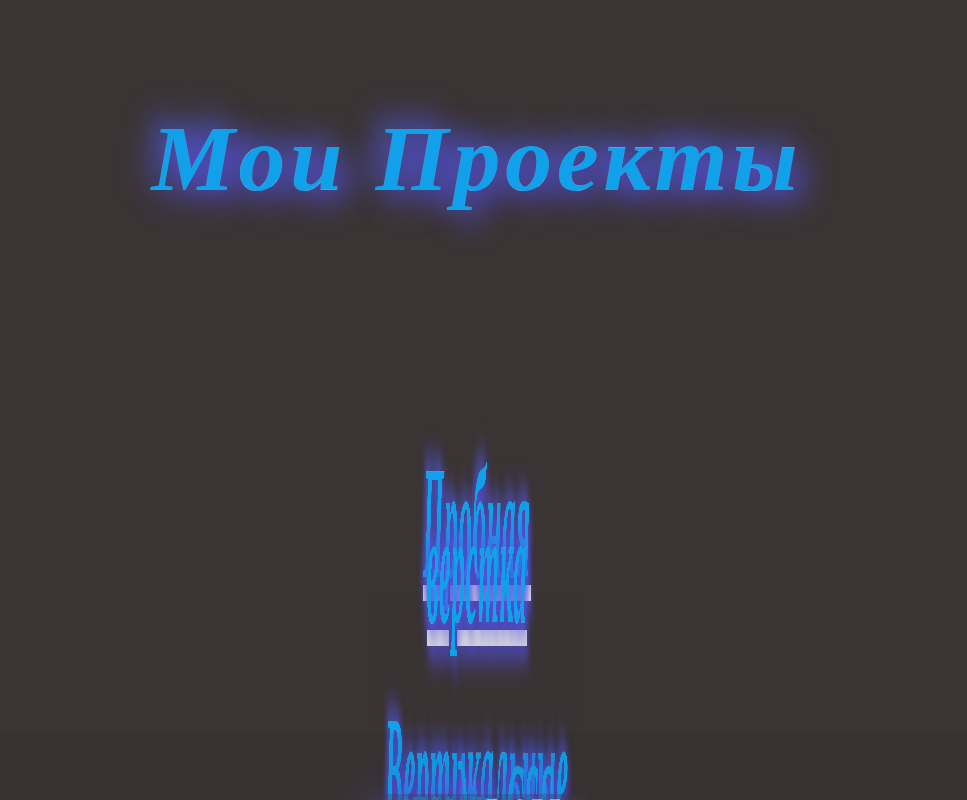
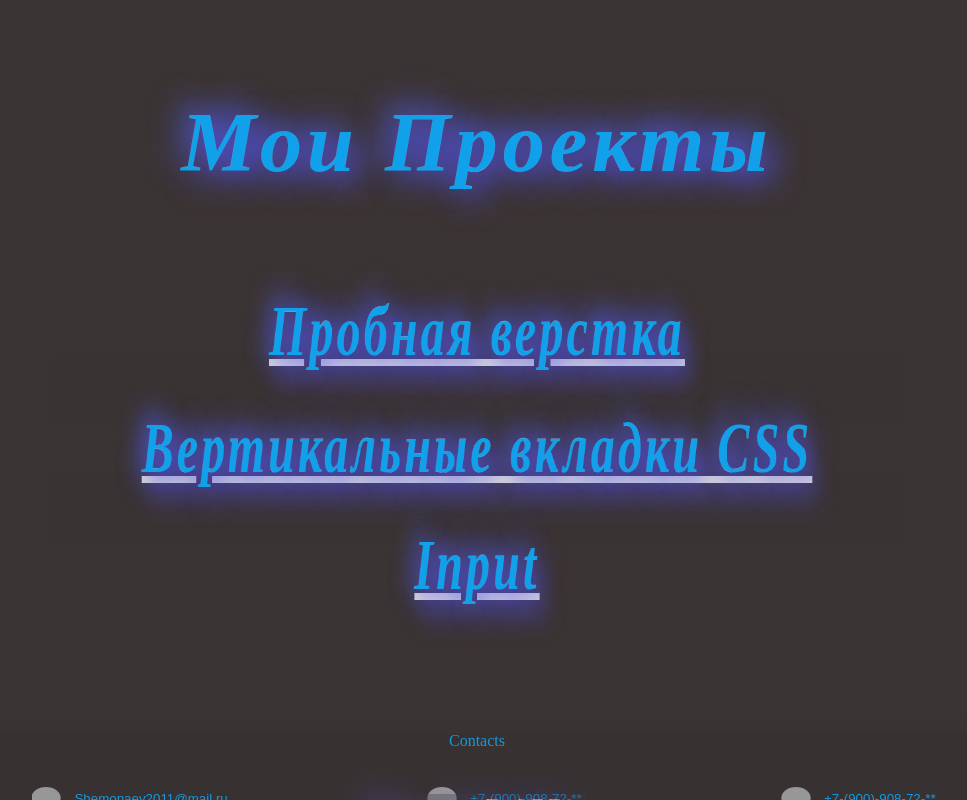
Before and after one commit to Sergey-Shemonaev/portfolio_test, a SvelteKit app: page / in a window 1280 px wide. Shown: the part 720-1520 px from the top of the page, without its empty margins (163-1130 px from the left). Built offline with nearby package versions, Linux system fonts and the light colour scheme; grey boxes are pictures that could not be loaded.

Commit message:
Update Body1.svelte

```diff
--- a/src/routes/Body1.svelte
+++ b/src/routes/Body1.svelte
@@ -58,7 +58,7 @@
         font-family:  Monotype Corsiva, cursive;
         font-style: italic;
         font-weight: 900;
-        font-size:5em;
+        font-size: 4.5em;
         line-height: 45px;
         text-align: center;
         color: #fafafa;
@@ -75,9 +75,8 @@
 
    .product{
         margin-top: 2em;
-       font-size: 2em;
        position: relative;
-       animation:  rotation 5s infinite;
+       animation:  rotation 10s infinite;
    }
 
 
```
